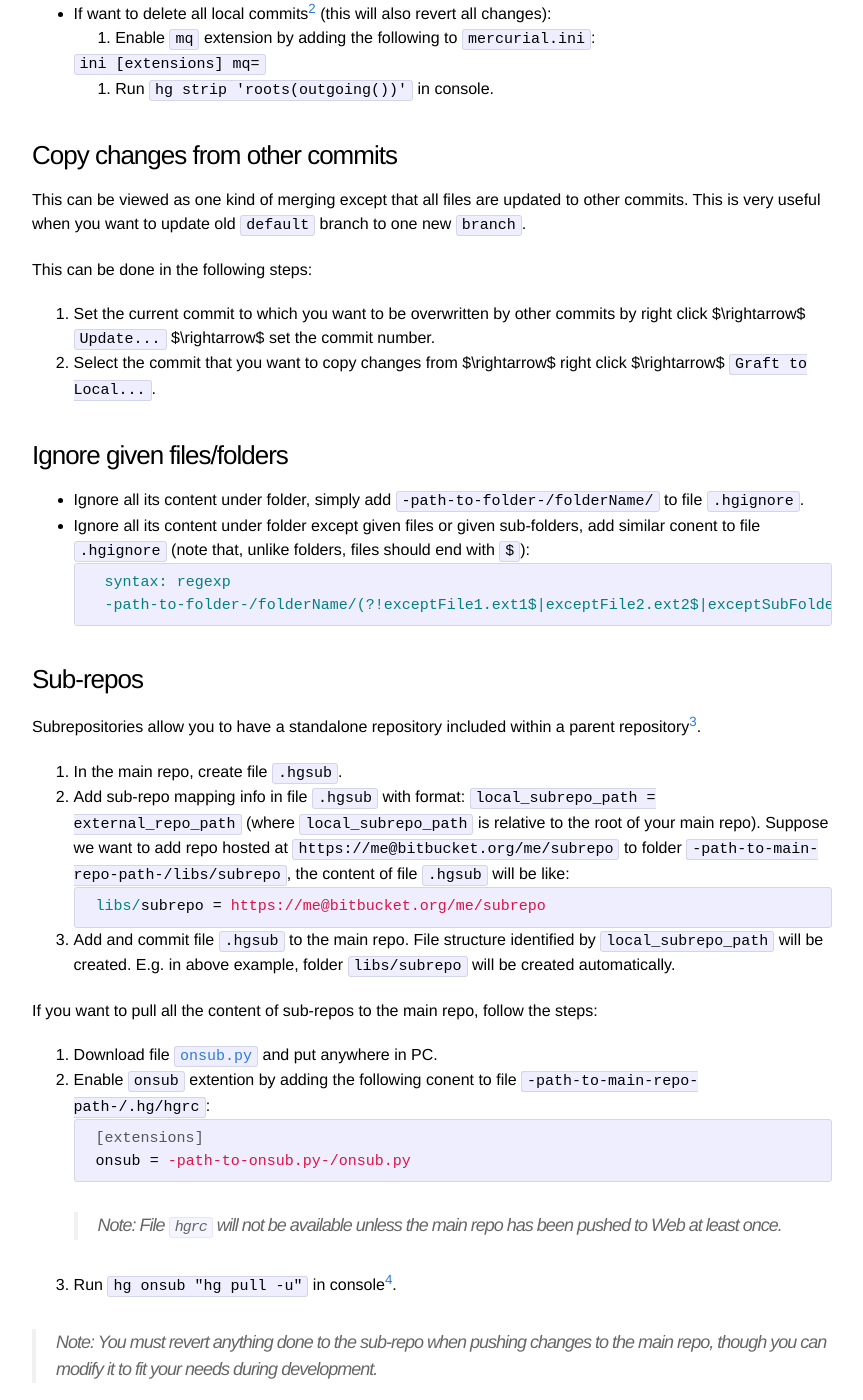
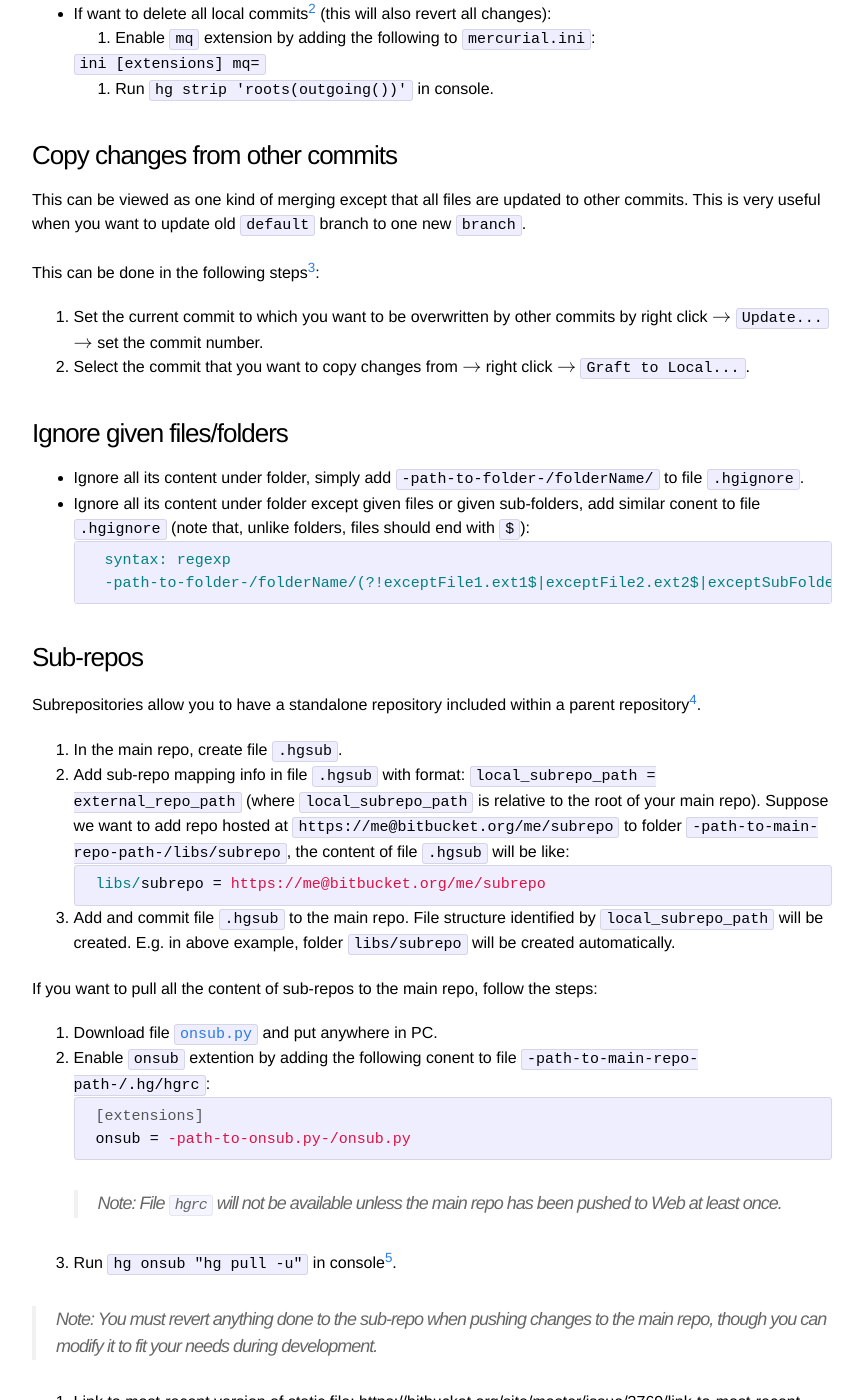
Before and after one commit to blog-ythu/blog-ythu.github.io, a Jekyll site: the page built from _posts/2013-01-22-host-code-via-Bitbucket.md, in a window 1280 px wide and 1400 px high, scrolled down 3367 px. Shown: the whole window, without its empty margins (208-1071 px from the left). Built offline with Jekyll 4.4.1, drawn with Linux system fonts in a browser that asks for light colours; nearby versions of some CDN libraries; Markdown is read by kramdown in place of the engine named in the settings; formulas are drawn with MathJax 3; comment, search, counter and statistics services are not loaded; some of the changed text lies outside the part shown.

Commit message:
update post: Host code via Bitbucket

```diff
--- a/_posts/2013-01-22-host-code-via-Bitbucket.md
+++ b/_posts/2013-01-22-host-code-via-Bitbucket.md
@@ -94,9 +94,9 @@ Use *teams* to group repos (only way currently). Issues can also be import/expor
 ### Copy changes from other commits
 This can be viewed as one kind of merging except that all files are updated to other commits. This is very useful when you want to update old `default` branch to one new `branch`.
 
-This can be done in the following steps:
-1. Set the current commit to which you want to be overwritten by other commits by right click $\rightarrow$ `Update...` $\rightarrow$ set the commit number.
-2. Select the commit that you want to copy changes from $\rightarrow$ right click $\rightarrow$ `Graft to Local...`.
+This can be done in the following steps[^5]:
+1. Set the current commit to which you want to be overwritten by other commits by right click \\(\rightarrow\\) `Update...` \\(\rightarrow\\) set the commit number.
+2. Select the commit that you want to copy changes from \\(\rightarrow\\) right click \\(\rightarrow\\) `Graft to Local...`.
 
 ### Ignore given files/folders
 - Ignore all its content under folder, simply add `-path-to-folder-/folderName/` to file `.hgignore`.
@@ -139,3 +139,4 @@ If you want to pull all the content of sub-repos to the main repo, follow the st
 [^2]: Delete all local changesets and revert to tree: http://stackoverflow.com/a/2143711/2589776.
 [^3]: Getting Started With Mercurial Subrepositories: https://tomtech999.wordpress.com/2011/12/17/getting-started-with-mercurial-subrepositories/.
 [^4]: OnsubExtension: https://www.mercurial-scm.org/wiki/OnsubExtension.
+[^5]: Copy changes from other branches onto the current branch: https://selenic.com/hg/help/graft.
```
